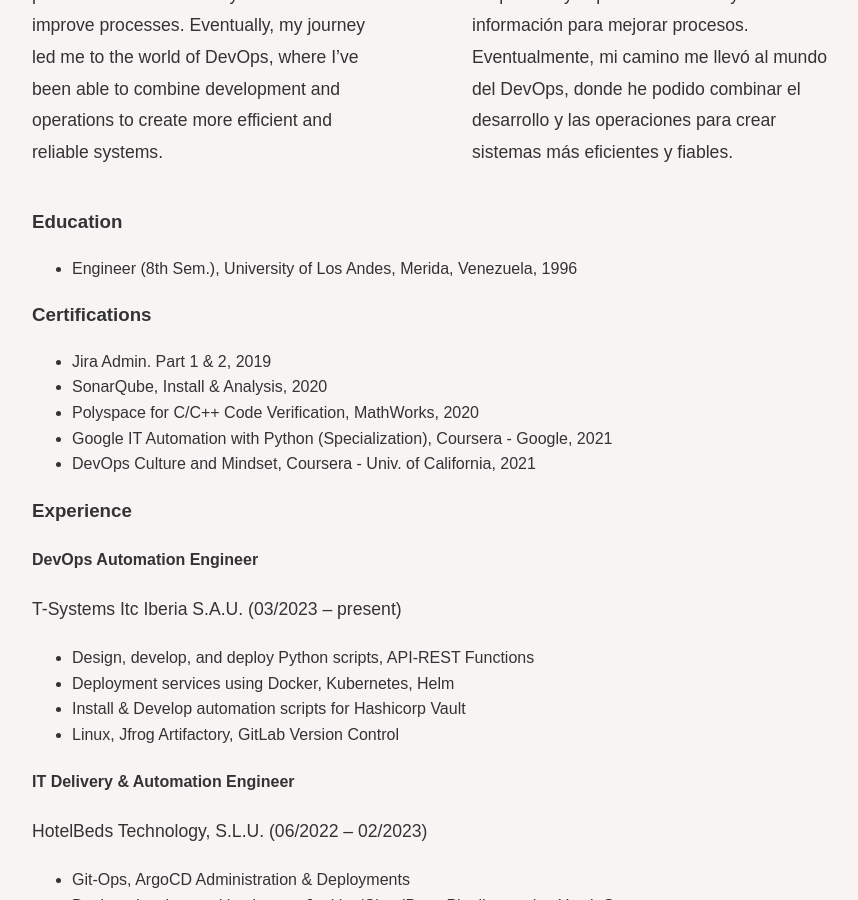
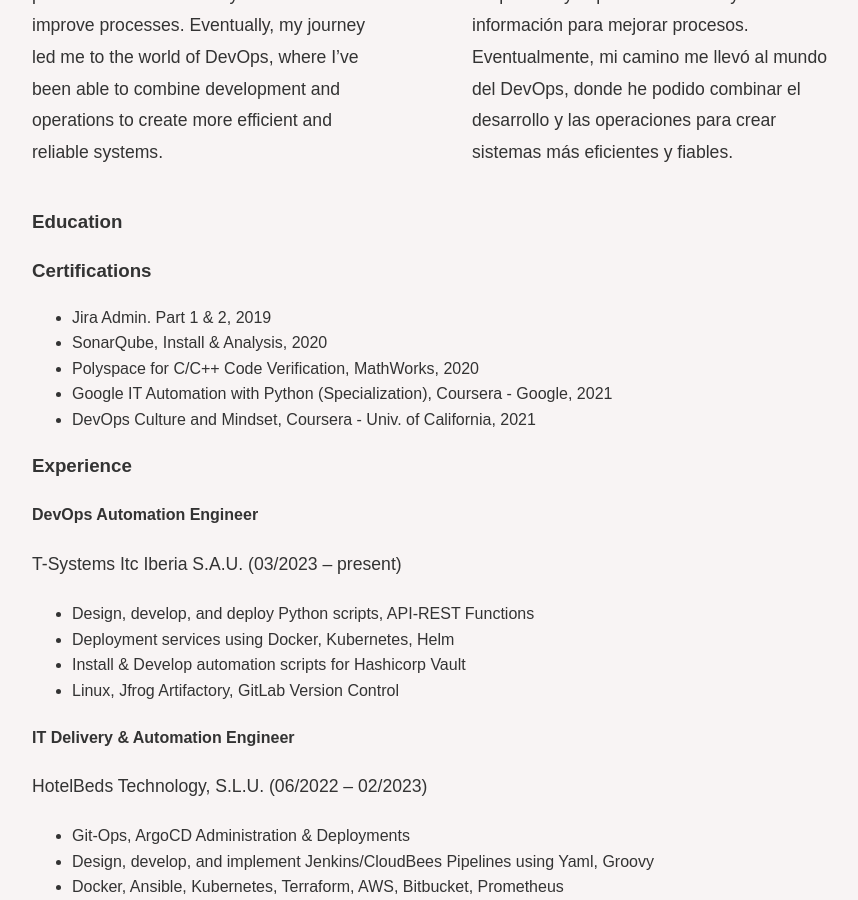
Before and after one commit to leobip/leobip.github.io, a Jekyll site: the page built from contact.md, in a window 1280 px wide and 900 px high, scrolled down 432 px. Shown: the whole window, without its empty margins (208-1066 px from the left). Built offline with Jekyll 4.4.1, drawn with Linux system fonts in a browser that asks for light colours; some web fonts are replaced.

Commit message:
refact educ

```diff
--- a/_config.yml
+++ b/_config.yml
@@ -82,10 +82,6 @@
 personal_info:
   name: "Leoncio López"
   title: "DevOps Automation Engineer"
-  education:
-    - title: "Engineer (8th Sem.)"
-      institution: "University of Los Andes, Merida, Venezuela"
-      year: 1996
   certifications:
     - title: "Jira Admin. Part 1 & 2"
       year: 2019
```
